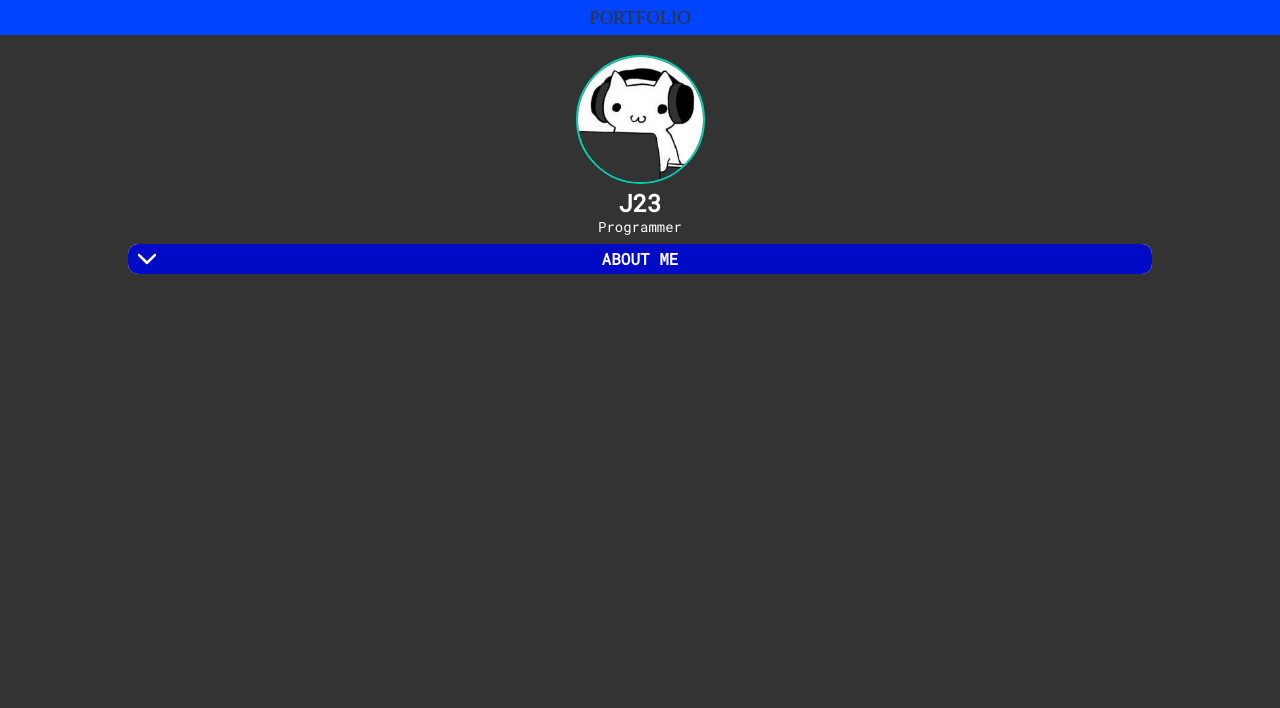
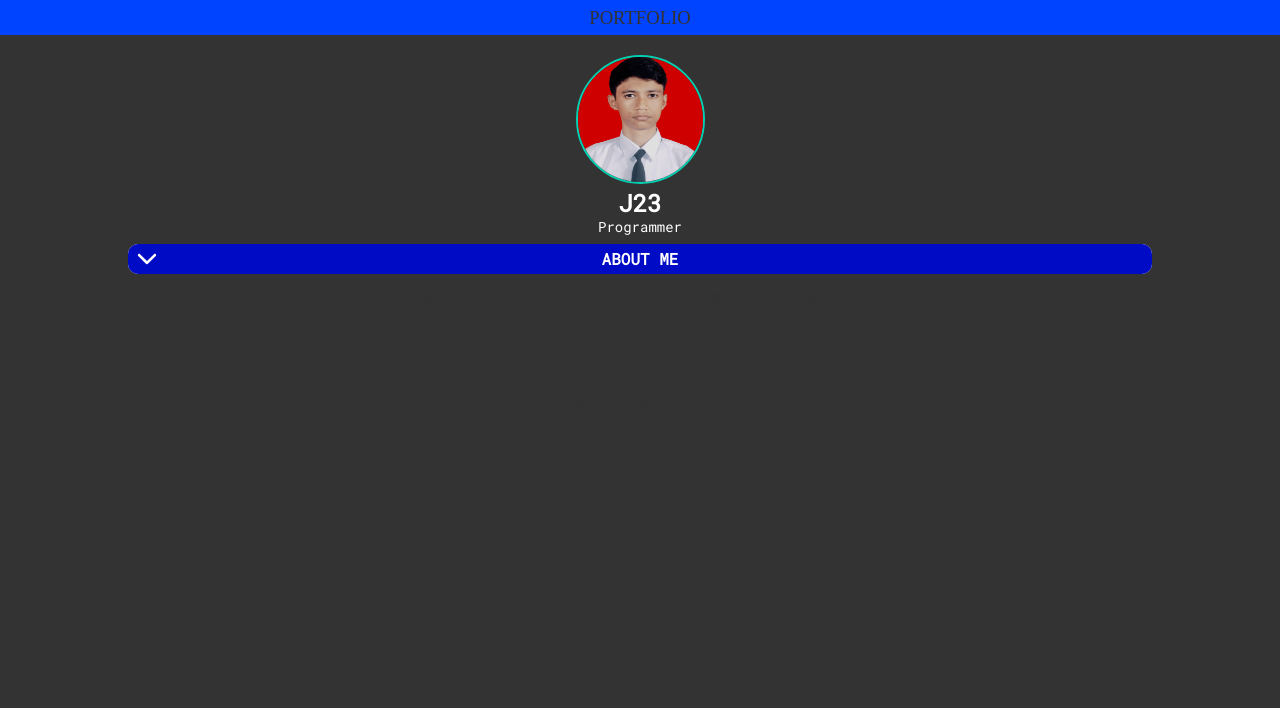
Before and after one commit to sudoJ23/sudoj23.github.io, a plain HTML site: page index.html in a window 1280 px wide. Shown: the top 708 px of the page. Drawn offline with nearby package versions, Linux system fonts and the light colour scheme; a web font is replaced by a local one.

Commit message:
Update index.html

```diff
--- a/index.html
+++ b/index.html
@@ -15,7 +15,7 @@
     <div class="profile-box">
         <center>
             <div class="profile-pic">
-                <img class="ea-border-anim" height="100%" width="100%" src="assets/img/profile.jpg" alt="Profile pic">
+                <img class="ea-border-anim" height="100%" width="100%" src="assets/img/prof.png" alt="Profile pic">
             </div>
             <div class="nama">
                 <h1>J23</h1>
```
